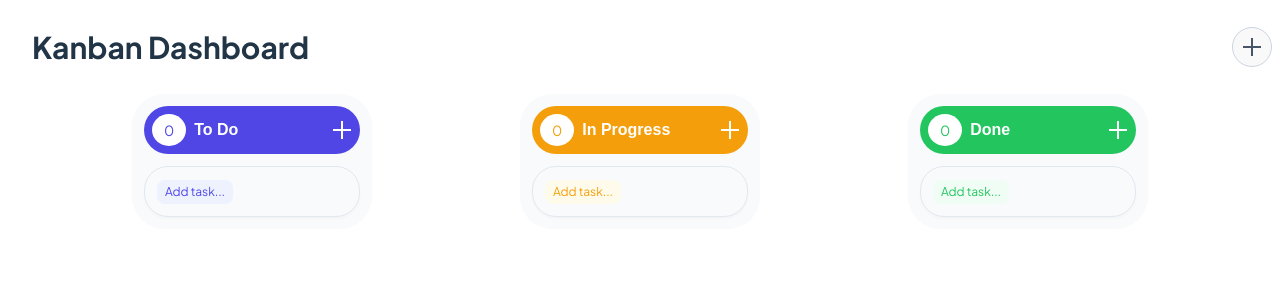
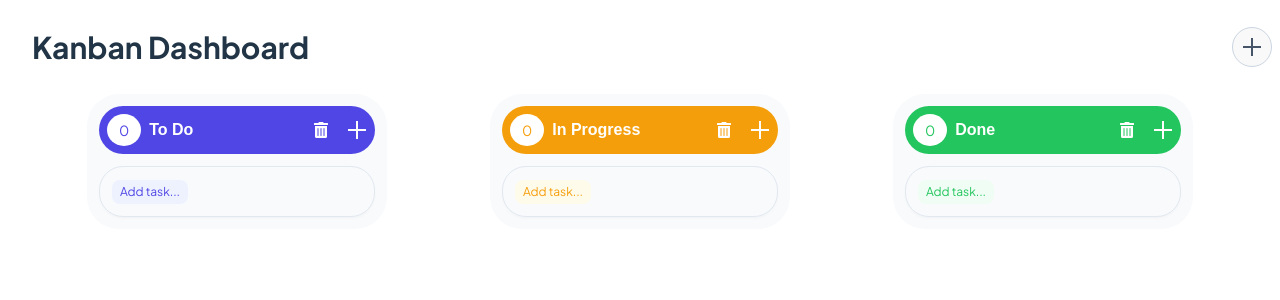
Before and after one commit to kovaaalex/kanbanBoard, a React (Vite) app: page / in a window 1280 px wide. Shown: the top 300 px of the page. Built offline with nearby package versions, Linux system fonts and the light colour scheme.

Commit message:
add board dropping

```diff
--- a/src/components/Board/Index.tsx
+++ b/src/components/Board/Index.tsx
@@ -15,7 +15,7 @@ import { renameBoard } from '@/store/boardsSlice';
 import { BoardColumn } from '../BoardColumn/Index';
 
 const Board = ({ item }: { item: IBoard }) => {
-  const { name, color } = item;
+  const { id, name, color } = item;
   const dispatch = useAppDispatch();
   const [currentBoard, setBoard] = useState(name);
   const [showSave, setShowSave] = useState(false);
@@ -81,6 +81,7 @@ const Board = ({ item }: { item: IBoard }) => {
           onBoardChange={handleBoardChange}
           onSave={handleSave}
           onAddTask={handleAddTask}
+          boardId={id}
         />
         <Tasks title={name} tasks={tasks} />
         <AddTask>
--- a/src/components/Board/styled.ts
+++ b/src/components/Board/styled.ts
@@ -10,8 +10,7 @@ export const BoardItem = styled.div`
   display: flex;
   flex-direction: column;
   gap: 12px;
-  min-width: 240px;
-  max-width: 300px;
+  min-width: 300px;
   height: auto;
 `;
 export const AddTask = styled.div`
--- a/src/components/BoardColumn/Index.tsx
+++ b/src/components/BoardColumn/Index.tsx
@@ -1,4 +1,15 @@
-import { Column, H4, Plus, SaveButton, TaskLength } from './styled';
+import { FaTrashAlt } from 'react-icons/fa';
+import {
+  Column,
+  DeleteButton,
+  H4,
+  Plus,
+  SaveButton,
+  TaskLength,
+} from './styled';
+import { useAppDispatch } from '@/store/hooks';
+import { dropBoard } from '@/store/boardsSlice';
+import { dropTaskStatus } from '@/store/taskSlice';
 interface BoardColumnProps {
   color: string;
   currentBoard: string;
@@ -7,6 +18,7 @@ interface BoardColumnProps {
   onBoardChange: (e: React.ChangeEvent<HTMLInputElement>) => void;
   onSave: () => void;
   onAddTask: () => void;
+  boardId: string;
 }
 export const BoardColumn = ({
   color,
@@ -16,7 +28,13 @@ export const BoardColumn = ({
   onBoardChange,
   onSave,
   onAddTask,
+  boardId,
 }: BoardColumnProps) => {
+  const dispatch = useAppDispatch();
+  const handleDelete = () => {
+    dispatch(dropTaskStatus(currentBoard));
+    dispatch(dropBoard(boardId));
+  };
   return (
     <Column $statusColor={color}>
       <TaskLength $statusColor={color}>{taskCount}</TaskLength>
@@ -26,6 +44,9 @@ export const BoardColumn = ({
         maxLength={25}
         onChange={onBoardChange}
       />
+      <DeleteButton onClick={handleDelete}>
+        <FaTrashAlt />
+      </DeleteButton>
       {showSave ? (
         <SaveButton onClick={onSave}>Save</SaveButton>
       ) : (
--- a/src/components/BoardColumn/styled.ts
+++ b/src/components/BoardColumn/styled.ts
@@ -100,3 +100,11 @@ export const SaveButton = styled.button`
   padding: 0;
   color: white;
 `;
+export const DeleteButton = styled.button`
+  padding: 0;
+  position: absolute;
+  top: 14px;
+  right: 45px;
+  background: none;
+  color: white;
+`;
--- a/src/store/boardsSlice.ts
+++ b/src/store/boardsSlice.ts
@@ -33,8 +33,12 @@ export const boardsSlice = createSlice({
         state.boards[boardIndex].name = newName;
       }
     },
+    dropBoard: (state, action: PayloadAction<string>) => {
+      const boardId = action.payload;
+      state.boards = state.boards.filter((item) => item.id !== boardId);
+    },
   },
 });
 
-export const { addCustomBoard, renameBoard } = boardsSlice.actions;
+export const { addCustomBoard, renameBoard, dropBoard } = boardsSlice.actions;
 export default boardsSlice.reducer;
--- a/src/store/taskSlice.ts
+++ b/src/store/taskSlice.ts
@@ -88,6 +88,12 @@ const tasksSlice = createSlice({
         delete state.tasks[oldStatus];
       }
     },
+    dropTaskStatus: (state, action: PayloadAction<string>) => {
+      const statusToRemove = action.payload;
+      if (state.tasks[statusToRemove]) {
+        delete state.tasks[statusToRemove];
+      }
+    },
   },
 });
 export const {
@@ -98,5 +104,6 @@ export const {
   updateTask,
   initializeBoardTasks,
   renameTaskStatus,
+  dropTaskStatus,
 } = tasksSlice.actions;
 export default tasksSlice.reducer;
```
